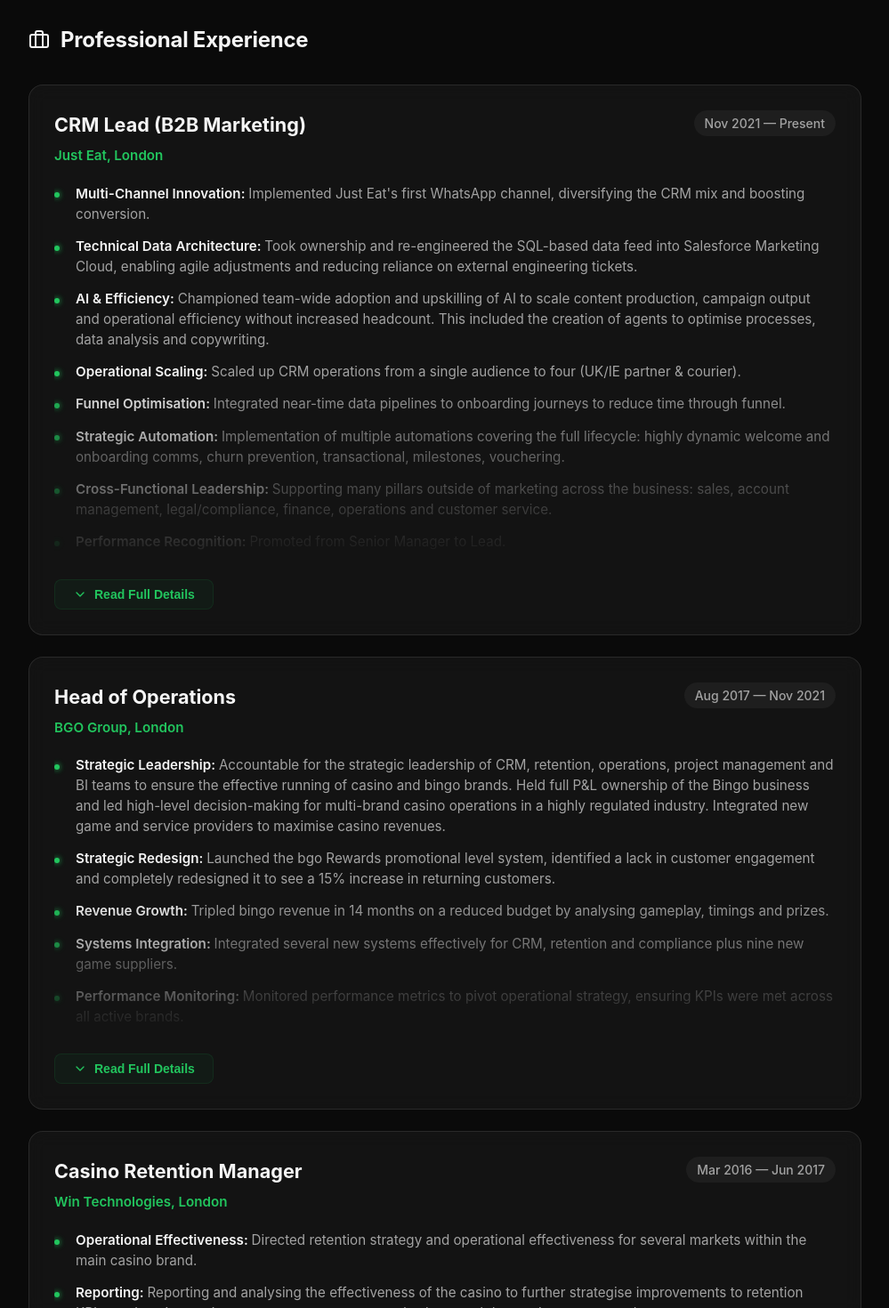
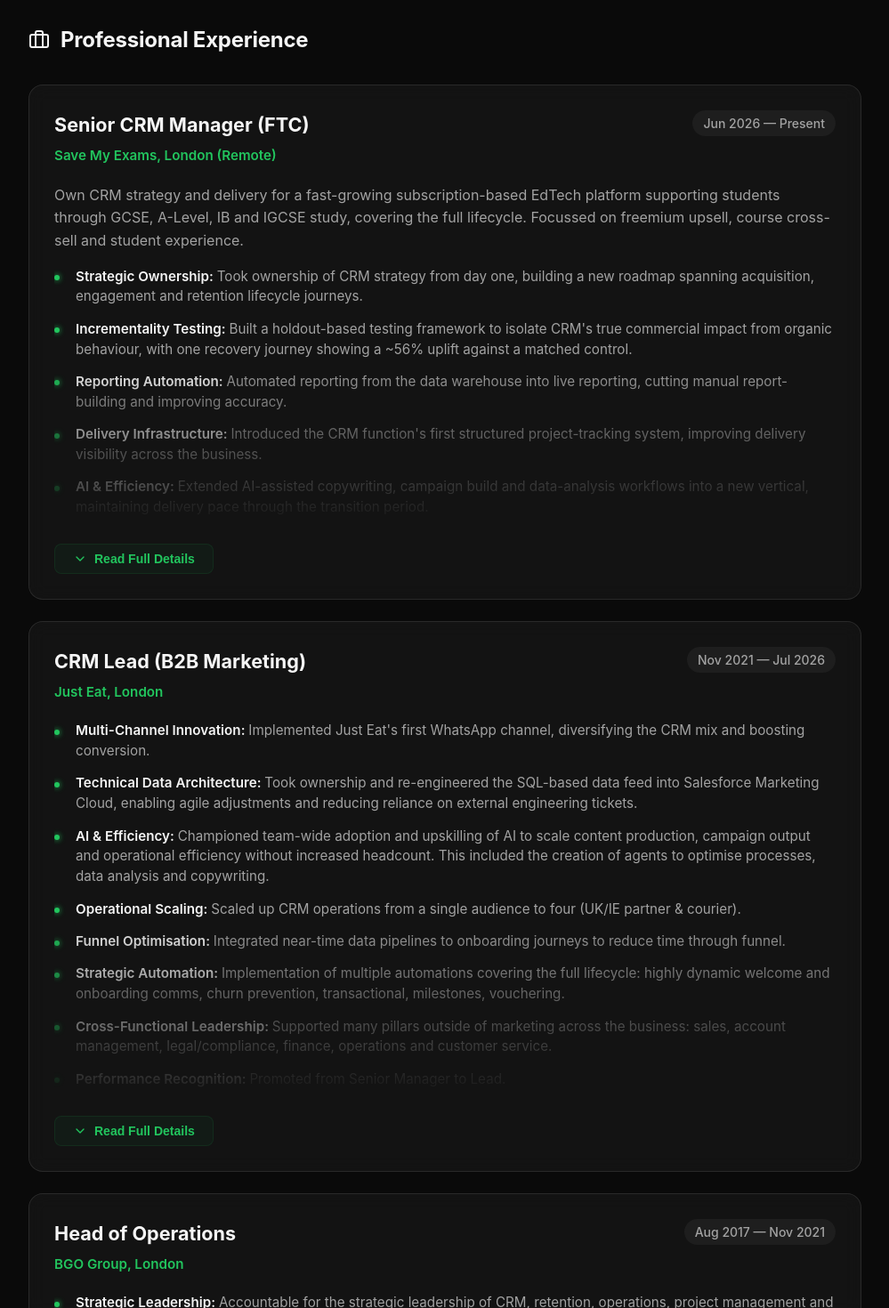
Before and after one commit to djillsley/danielillsley-portfolio, a React (Vite) app: page /experience in a window 1280 px wide. Shown: the part 1320-2790 px from the top of the page at 89% size, without its empty margins (140-1139 px from the left). Built offline with nearby package versions, Linux system fonts and the light colour scheme.

Commit message:
Update portfolio content: Save My Exams, Win Tech, 14+ yrs exp

```diff
--- a/index.html
+++ b/index.html
@@ -7,7 +7,7 @@
     <title>Daniel J Illsley — Strategic Technical Leader & CRM Architect</title>
 
     <!-- SEO -->
-    <meta name="description" content="Daniel J Illsley — Strategic Technical Leader with 13+ years in CRM, data architecture, and AI automation. Currently CRM Lead at Just Eat. Expert in multi-channel engagement, SQL data pipelines, and AI-powered workflow automation." />
+    <meta name="description" content="Daniel J Illsley — Strategic Technical Leader with 14+ years in CRM, data architecture, and AI automation. Currently Senior CRM Manager at Save My Exams. Expert in multi-channel engagement, SQL data pipelines, and AI-powered workflow automation." />
     <meta name="keywords" content="CRM strategist, technical leader, Salesforce Marketing Cloud, data architecture, AI automation, retention strategy, multi-channel CRM, SQL, Daniel Illsley" />
     <meta name="author" content="Daniel J Illsley" />
     <link rel="canonical" href="https://danillsley.co.uk" />
@@ -16,13 +16,13 @@
     <meta property="og:type" content="website" />
     <meta property="og:url" content="https://danillsley.co.uk" />
     <meta property="og:title" content="Daniel J Illsley — Strategic Technical Leader & CRM Architect" />
-    <meta property="og:description" content="Strategic Technical Leader with 13+ years in CRM, data pipelines, and AI automation. Currently CRM Lead at Just Eat, driving multi-channel B2B engagement across UK & Ireland." />
+    <meta property="og:description" content="Strategic Technical Leader with 14+ years in CRM, data pipelines, and AI automation. Currently Senior CRM Manager at Save My Exams, driving lifecycle strategy for a fast-growing EdTech platform." />
     <meta property="og:site_name" content="Daniel J Illsley" />
 
     <!-- Twitter Card -->
     <meta name="twitter:card" content="summary" />
     <meta name="twitter:title" content="Daniel J Illsley — Strategic Technical Leader & CRM Architect" />
-    <meta name="twitter:description" content="13+ years in CRM, data architecture, and AI automation. Currently CRM Lead at Just Eat." />
+    <meta name="twitter:description" content="14+ years in CRM, data architecture, and AI automation. Currently Senior CRM Manager at Save My Exams." />
   </head>
   <body>
     <div id="root"></div>
--- a/src/App.tsx
+++ b/src/App.tsx
@@ -253,7 +253,7 @@
   );
 };
 
-const JobCard = ({ title, company, date, bullets }: { title: string, company: string, date: string, bullets: {bold?: string, text: string}[] }) => {
+const JobCard = ({ title, company, date, description, bullets }: { title: string, company: string, date: string, description?: string, bullets?: {bold?: string, text: string}[] }) => {
   const [isExpanded, setIsExpanded] = useState(false);
 
   return (
@@ -273,6 +273,8 @@
         layout
         className={`collapsible-content ${isExpanded ? 'expanded' : 'collapsed'}`}
       >
+        {description && <p style={{ color: 'var(--text-muted)', marginBottom: '1rem', lineHeight: '1.6' }}>{description}</p>}
+        {bullets && bullets.length > 0 && (
           <ul>
             {bullets.map((bullet, idx) => (
               <motion.li
@@ -286,6 +288,7 @@
               </motion.li>
             ))}
           </ul>
+        )}
       </motion.div>
       <button className="toggle-btn" onClick={() => setIsExpanded(!isExpanded)}>
         {isExpanded ? <><ChevronUp size={16} /> Show Less</> : <><ChevronDown size={16} /> Read Full Details</>}
@@ -381,14 +384,14 @@
                 <h2><User size={24} /> About Me</h2>
                 <div className="card">
                   <p style={{ color: 'var(--text-main)', lineHeight: '1.8', fontSize: '1.05rem', marginBottom: '1.25rem' }}>
-                    I'm a strategic technical leader with 13+ years of experience driving customer retention, lifetime value, and multi-channel engagement across fast-paced, data-heavy environments. Currently CRM Lead at Just Eat, where I own the end-to-end architecture of B2B marketing operations across UK &amp; Ireland — spanning email, SMS, push, in-app, and WhatsApp.
+                    Strategic, technical leader with 14+ years' experience driving high-retention KPIs and marketing operations within high-pressure environments. Expert in architecting multi-channel engagement strategies and managing complex data pipelines with SQL. A hands-on leader who bridges the gap between high-level commercial strategy and technical execution.
                   </p>
                   <p style={{ color: 'var(--text-muted)', lineHeight: '1.8', fontSize: '1rem', marginBottom: '1.5rem' }}>
                     My background sits at the intersection of commercial strategy and technical execution: equally comfortable presenting retention frameworks to senior leadership and re-engineering SQL data pipelines from scratch. More recently, I've been building AI-powered automation tools and agents to scale output without scaling headcount — and that's the part I find most exciting.
                   </p>
                   <div style={{ display: 'flex', gap: '1.5rem', flexWrap: 'wrap' }}>
                     {[
-                      { label: 'Years Experience', value: '13+' },
+                      { label: 'Years Experience', value: '14+' },
                       { label: 'CRM Platforms', value: '8+' },
                       { label: 'Channels Owned', value: '5' },
                     ].map(stat => (
@@ -429,9 +432,22 @@
               <section id="professional-experience">
                 <h2><Briefcase size={24} /> Professional Experience</h2>
                 <JobCard
+                  title="Senior CRM Manager (FTC)"
+                  company="Save My Exams, London (Remote)"
+                  date="Jun 2026 — Present"
+                  description="Own CRM strategy and delivery for a fast-growing subscription-based EdTech platform supporting students through GCSE, A-Level, IB and IGCSE study, covering the full lifecycle. Focussed on freemium upsell, course cross-sell and student experience."
+                  bullets={[
+                    { bold: "Strategic Ownership", text: "Took ownership of CRM strategy from day one, building a new roadmap spanning acquisition, engagement and retention lifecycle journeys." },
+                    { bold: "Incrementality Testing", text: "Built a holdout-based testing framework to isolate CRM's true commercial impact from organic behaviour, with one recovery journey showing a ~56% uplift against a matched control." },
+                    { bold: "Reporting Automation", text: "Automated reporting from the data warehouse into live reporting, cutting manual report-building and improving accuracy." },
+                    { bold: "Delivery Infrastructure", text: "Introduced the CRM function's first structured project-tracking system, improving delivery visibility across the business." },
+                    { bold: "AI & Efficiency", text: "Extended AI-assisted copywriting, campaign build and data-analysis workflows into a new vertical, maintaining delivery pace through the transition period." }
+                  ]}
+                />
+                <JobCard
                   title="CRM Lead (B2B Marketing)"
                   company="Just Eat, London"
-                  date="Nov 2021 — Present"
+                  date="Nov 2021 — Jul 2026"
                   bullets={[
                     { bold: "Multi-Channel Innovation", text: "Implemented Just Eat's first WhatsApp channel, diversifying the CRM mix and boosting conversion." },
                     { bold: "Technical Data Architecture", text: "Took ownership and re-engineered the SQL-based data feed into Salesforce Marketing Cloud, enabling agile adjustments and reducing reliance on external engineering tickets." },
@@ -439,7 +455,7 @@
                     { bold: "Operational Scaling", text: "Scaled up CRM operations from a single audience to four (UK/IE partner & courier)." },
                     { bold: "Funnel Optimisation", text: "Integrated near-time data pipelines to onboarding journeys to reduce time through funnel." },
                     { bold: "Strategic Automation", text: "Implementation of multiple automations covering the full lifecycle: highly dynamic welcome and onboarding comms, churn prevention, transactional, milestones, vouchering." },
-                    { bold: "Cross-Functional Leadership", text: "Supporting many pillars outside of marketing across the business: sales, account management, legal/compliance, finance, operations and customer service." },
+                    { bold: "Cross-Functional Leadership", text: "Supported many pillars outside of marketing across the business: sales, account management, legal/compliance, finance, operations and customer service." },
                     { bold: "Performance Recognition", text: "Promoted from Senior Manager to Lead." }
                   ]}
                 />
@@ -459,12 +475,23 @@
                   title="Casino Retention Manager"
                   company="Win Technologies, London"
                   date="Mar 2016 — Jun 2017"
+                  description="Directed retention strategy and operational effectiveness for several markets within the main casino brand. Reported on and analysed casino performance to strategise improvements to retention KPIs — increasing customer engagement and value, and decreasing churn."
                   bullets={[
-                    { bold: "Operational Effectiveness", text: "Directed retention strategy and operational effectiveness for several markets within the main casino brand." },
-                    { bold: "Reporting", text: "Reporting and analysing the effectiveness of the casino to further strategise improvements to retention KPIs, such as increasing customer engagement and values, and decreasing customer churn." },
-                    { bold: "Budget Management", text: "Managed the casino promotion budget for UK retention campaigns." },
-                    { bold: "Direct Mail Optimisation", text: "Optimised direct mail schedules for maximum impact and ROI." }
+                    { text: "Managed the casino promotion budget for UK retention campaigns." },
+                    { text: "Optimised the direct mail schedule for maximum impact and ROI." }
                   ]}
+                />
+                <JobCard
+                  title="Retention Team Leader"
+                  company="Win Technologies, London"
+                  date="Jan 2014 — Mar 2016"
+                  description="Led a retention and CRM team operating across different regions in casino and bingo products. Responsible for translating high-level strategy into localised execution and monthly KPI reporting."
+                />
+                <JobCard
+                  title="Loyalty (Retention) Executive"
+                  company="Win Technologies, London"
+                  date="Aug 2012 — Jan 2014"
+                  description="Creation of promotions and analysis of results, including back-office set-up and project management."
                 />
               </section>
 
@@ -478,6 +505,7 @@
                     </div>
                     <div className="skill-tags">
                       <span className="skill-tag">Salesforce Marketing Cloud (10+ years)</span>
+                      <span className="skill-tag">Iterable</span>
                       <span className="skill-tag">Braze</span>
                       <span className="skill-tag">HubSpot</span>
                       <span className="skill-tag">Klaviyo</span>
@@ -510,6 +538,9 @@
                     <div className="skill-tags">
                       <span className="skill-tag">AI Agent Orchestration</span>
                       <span className="skill-tag">Prompt Engineering</span>
+                      <span className="skill-tag">Google Gemini</span>
+                      <span className="skill-tag">Antigravity</span>
+                      <span className="skill-tag">Claude Code</span>
                       <span className="skill-tag">PowerShell Automation</span>
                       <span className="skill-tag">REST API Integration</span>
                       <span className="skill-tag">Make.com / Workflow Automation</span>
```
Lines whose indentation alone changed are shown as unchanged.
